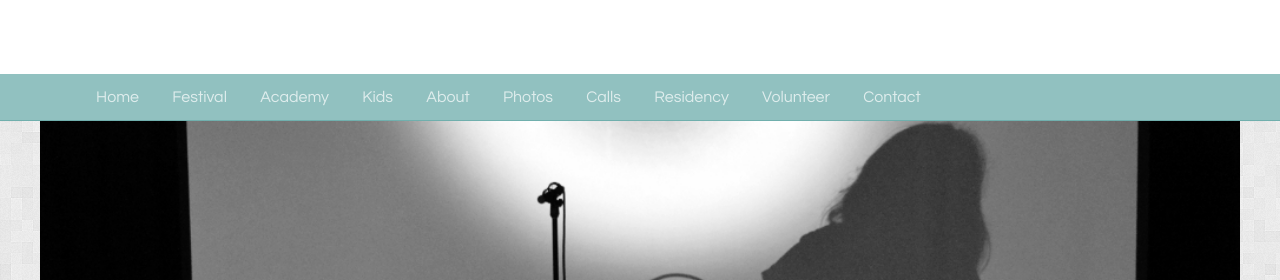
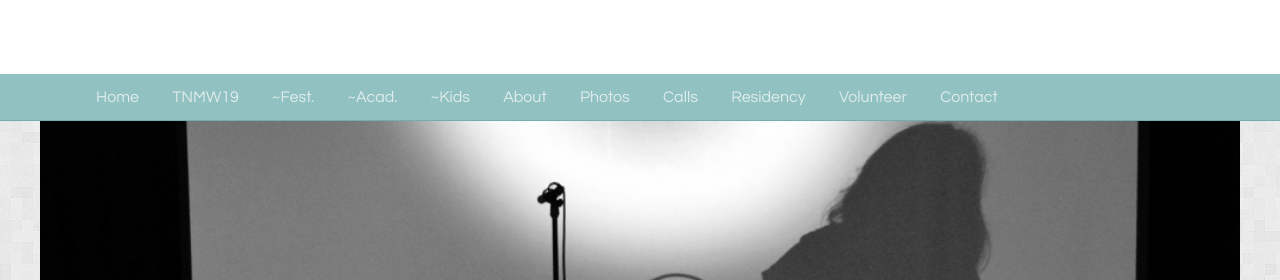
Before and after one commit to unclewalter/tilde-festival-website, a Jekyll site: the page built from index.md, in a window 1280 px wide. Shown: the part 231-511 px from the top of the page. Built offline with Jekyll 4.4.1, drawn with Linux system fonts in a browser that asks for light colours.

Commit message:
navigation
Stylising and tnmw

```diff
--- a/_data/navigation.yml
+++ b/_data/navigation.yml
@@ -2,15 +2,19 @@
   url: "/"
   side: left
 
-- title: "Festival"
+- title: "TNMW19"
+  url: "/tnmw/"
+  side: left
+
+- title: "~Fest."
   url: "/festival/"
   side: left
 
-- title: "Academy"
+- title: "~Acad."
   url: "/academy/"
   side: left
 
-- title: "Kids"
+- title: "~Kids"
   url: "/play/"
   side: left
 
```
